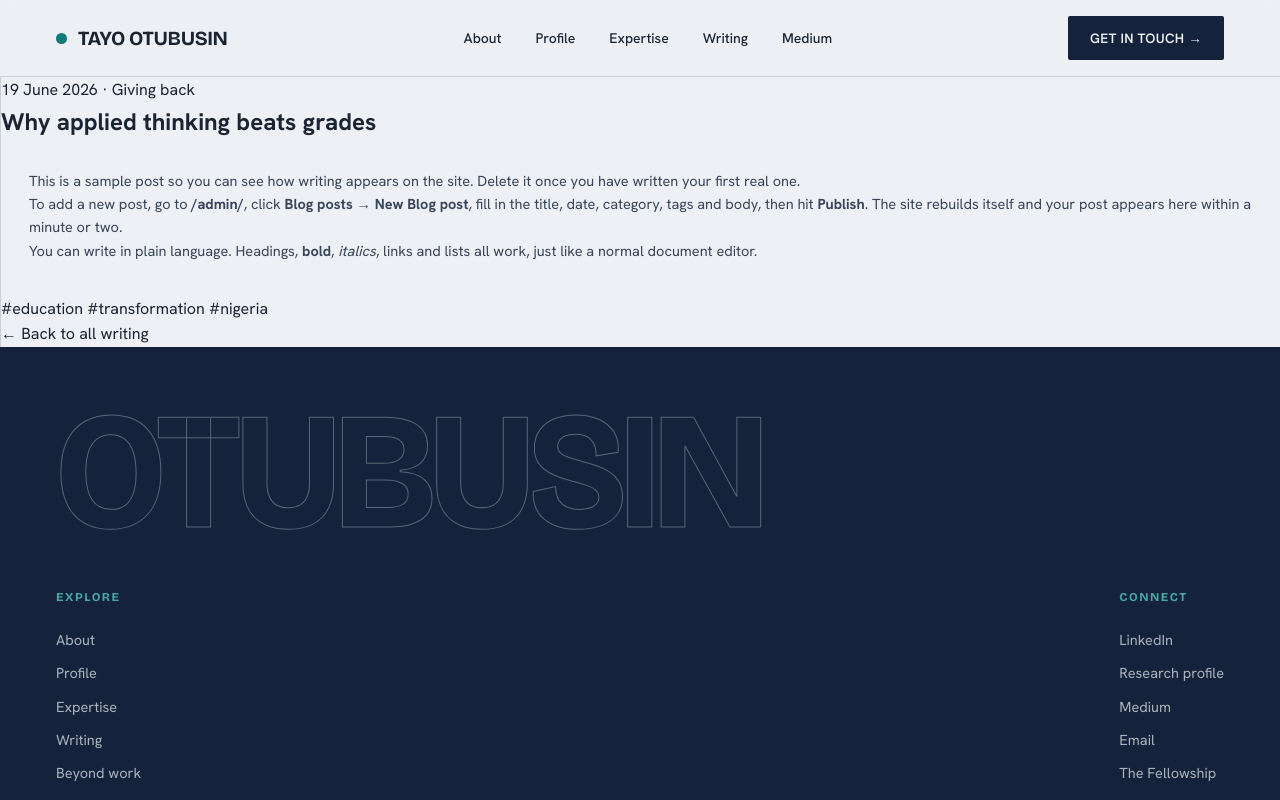
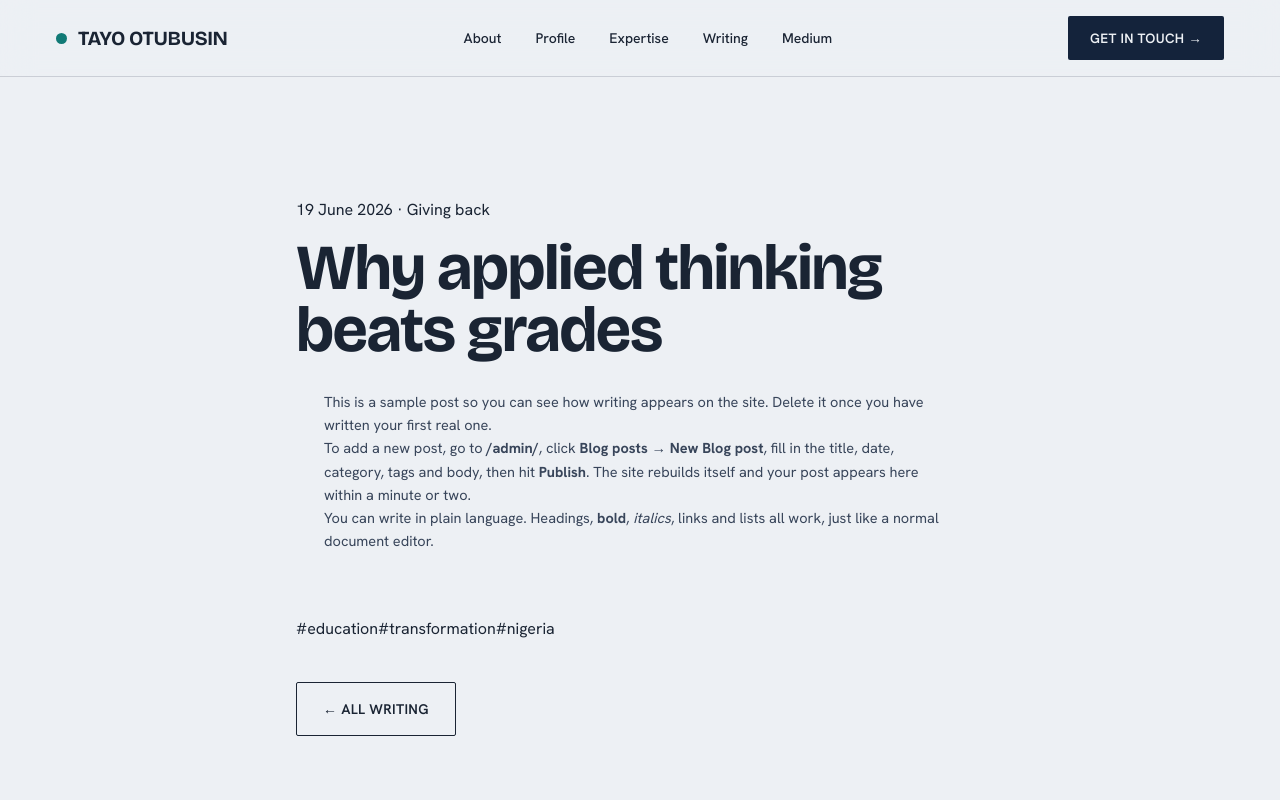
Before and after one commit to aotubusin/tayootubusin-site, an Eleventy site: page src/posts/2026-06-19-why-applied-thinking-beats-grades.md in a window 1280 px wide. Shown: the top 800 px of the page. Built offline with nearby package versions, Linux system fonts and the light colour scheme; Eleventy itself is replaced by a stand-in of ours; files that its build step writes are made by us from their sources.

Commit message:
Update post.njk

```diff
--- a/src/_includes/post.njk
+++ b/src/_includes/post.njk
@@ -1,15 +1,13 @@
 ---
 layout: base.njk
 ---
-<article class="post">
-  <p class="post-meta">{{ date | readableDate }}{% if category %} · {{ category }}{% endif %}</p>
-  <h1>{{ title }}</h1>
-  {% if cover %}<img src="{{ cover }}" alt="" class="post-cover" />{% endif %}
-  <div class="post-body">
-    {{ content | safe }}
+<section class="block">
+  <div class="wrap" style="max-width:760px;">
+    <div class="blog-meta" style="margin-bottom:14px;">{{ date | readableDate }}{% if category %} · {{ category }}{% endif %}</div>
+    <h2 class="big" style="max-width:none;">{{ title }}</h2>
+    {% if cover %}<img src="{{ cover }}" alt="" style="width:100%;border-radius:4px;margin:32px 0;">{% endif %}
+    <div class="post-body">{{ content | safe }}</div>
+    {% if tags %}<div class="blog-tags" style="margin-top:30px;">{% for t in tags %}<span>#{{ t }}</span>{% endfor %}</div>{% endif %}
+    <p style="margin-top:40px;"><a href="/blog/" class="btn-line">← All writing</a></p>
   </div>
-  {% if tags %}
-    <p class="tags">{% for t in tags %}<span>#{{ t }}</span> {% endfor %}</p>
-  {% endif %}
-  <p><a href="/blog/">← Back to all writing</a></p>
-</article>
+</section>
```
